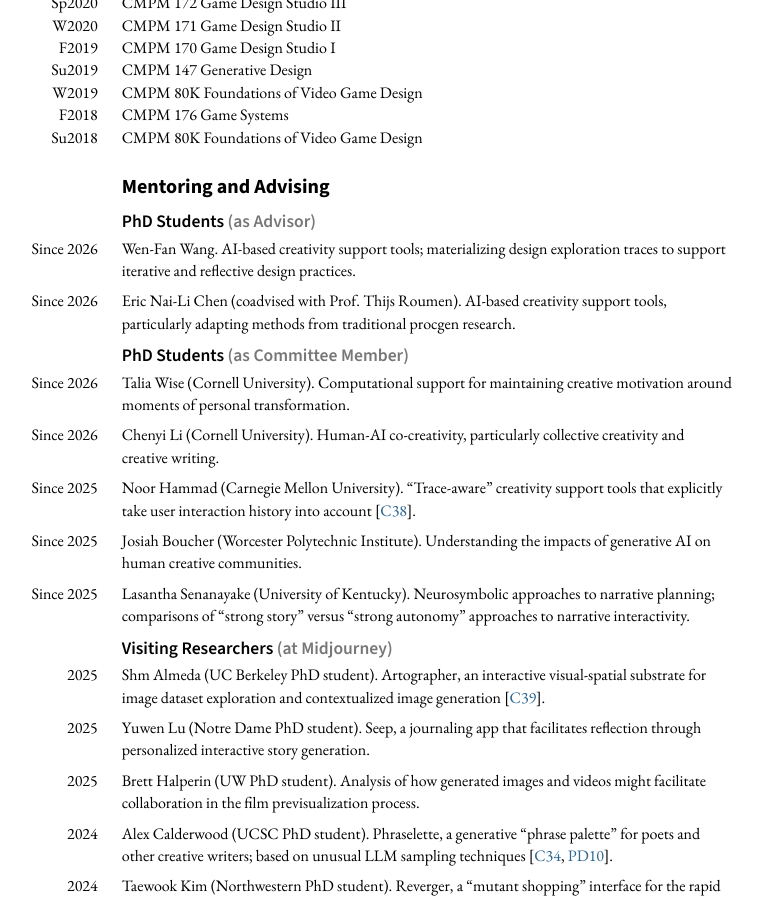
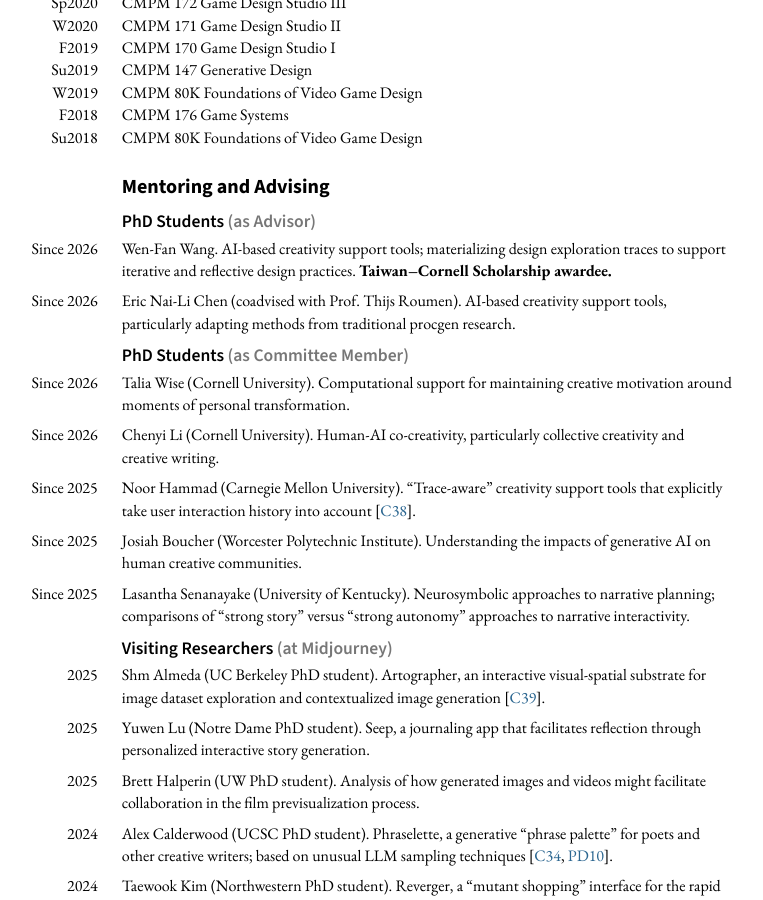
Before and after one commit to mkremins/mkremins.github.io, a Jekyll site: the page built from cv/index.html, in a window 1280 px wide and 900 px high, scrolled down 14069 px. Shown: the whole window, without its empty margins (261-1024 px from the left). Built offline with Jekyll 4.4.1, drawn with Linux system fonts in a browser that asks for light colours.

Commit message:
Add Vann's fellowship

```diff
--- a/cv/index.html
+++ b/cv/index.html
@@ -415,7 +415,7 @@ layout: null
       <h3>PhD Students <span class="header-note">(as Advisor)</span></h3>
       <div class="dated-entry">
         <div class="dated-date">Since 2026</div>
-        <div class="dated-content">Wen-Fan Wang. AI-based creativity support tools; materializing design exploration traces to support iterative and reflective design practices.</div>
+        <div class="dated-content">Wen-Fan Wang. AI-based creativity support tools; materializing design exploration traces to support iterative and reflective design practices. <strong>Taiwan–Cornell Scholarship awardee.</strong></div>
       </div>
       <div class="dated-entry">
         <div class="dated-date">Since 2026</div>
```
